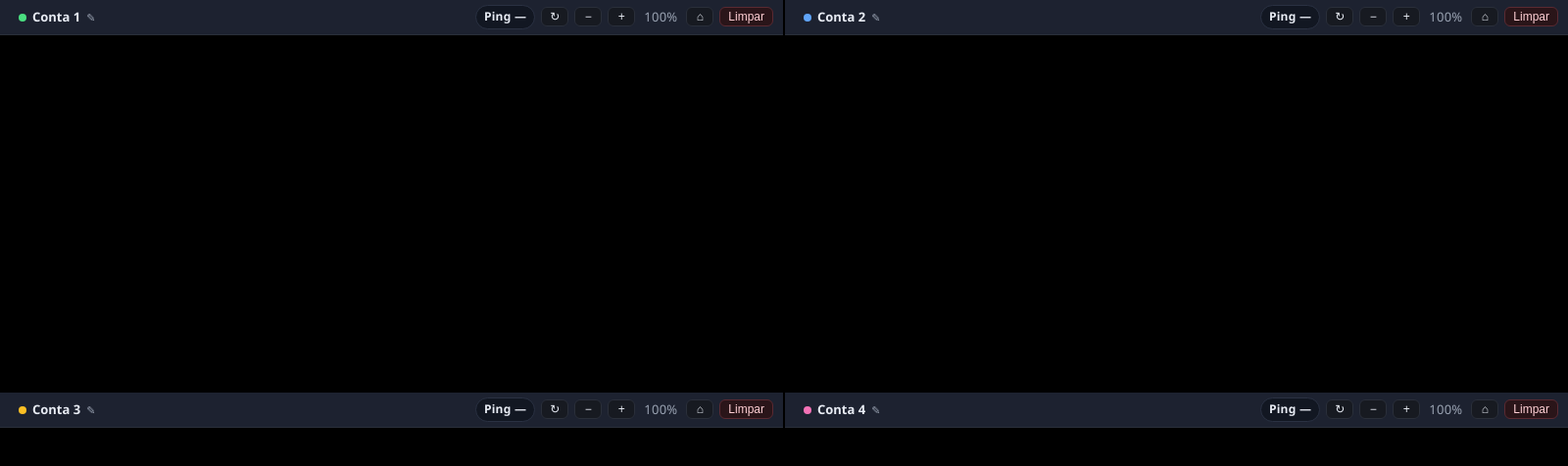
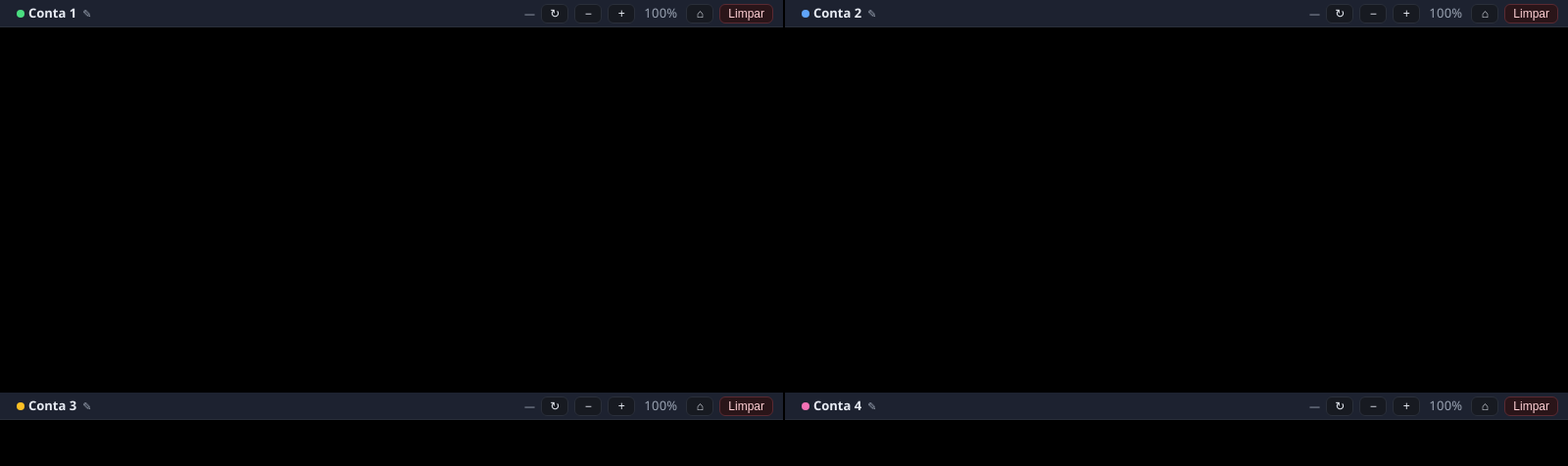
Before and after one commit to cirobrandao/huntera-quad, an Electron app: page renderer/index.html in a window 1600 px wide. Shown: the whole page at 98% size. Drawn offline with Linux system fonts and the light colour scheme; no server answers.

Commit message:
Deixar o ping como texto simples e voltar a barra compacta.

```diff
--- a/main.js
+++ b/main.js
@@ -7,7 +7,7 @@ const HOME_URL = 'https://huntera.com.br';
 const GAME_HOST = 'huntera.com.br';
 const GAME_PORT = 443;
 const ACCOUNT_COUNT = 4;
-const LABEL_HEIGHT = 36;
+const LABEL_HEIGHT = 28;
 const GAP = 2;
 const ZOOM_STEP = 0.1;
 const ZOOM_MIN = 0.5;
--- a/package.json
+++ b/package.json
@@ -1,6 +1,6 @@
 {
   "name": "huntera-quad",
-  "version": "1.3.0",
+  "version": "1.3.1",
   "description": "Navegador 2x2 com sessões isoladas para huntera.com.br",
   "main": "main.js",
   "author": "Ciro Brandão",
--- a/renderer/app.js
+++ b/renderer/app.js
@@ -24,7 +24,7 @@ function setStats(list) {
     const ping = formatMs(stat && stat.pingMs);
     const avg = formatMs(stat && stat.avgMs);
     const load = formatMs(stat && stat.loadMs);
-    el.textContent = `Ping ${ping}`;
+    el.textContent = ping === '—' ? '—' : ping;
     el.classList.remove('good', 'ok', 'bad');
     if (typeof stat?.pingMs === 'number') {
       el.classList.add(stat.pingMs < 80 ? 'good' : stat.pingMs < 160 ? 'ok' : 'bad');
--- a/renderer/index.html
+++ b/renderer/index.html
@@ -15,7 +15,7 @@
         <button type="button" class="account-name" data-name-for="0" title="Clique para renomear esta janela">Conta 1</button>
         <input class="account-name-input" data-name-input="0" maxlength="32" hidden />
         <div class="cell-actions">
-          <span class="latency" data-latency-for="0" title="Ping até o servidor do jogo">Ping —</span>
+          <span class="latency" data-latency-for="0" title="Ping até o servidor do jogo">—</span>
           <button type="button" data-account="0" data-action="reload" title="Recarregar">↻</button>
           <button type="button" data-account="0" data-action="zoom-out" title="Diminuir zoom">−</button>
           <button type="button" data-account="0" data-action="zoom-in" title="Aumentar zoom">+</button>
@@ -30,7 +30,7 @@
         <button type="button" class="account-name" data-name-for="1" title="Clique para renomear esta janela">Conta 2</button>
         <input class="account-name-input" data-name-input="1" maxlength="32" hidden />
         <div class="cell-actions">
-          <span class="latency" data-latency-for="1" title="Ping até o servidor do jogo">Ping —</span>
+          <span class="latency" data-latency-for="1" title="Ping até o servidor do jogo">—</span>
           <button type="button" data-account="1" data-action="reload" title="Recarregar">↻</button>
           <button type="button" data-account="1" data-action="zoom-out" title="Diminuir zoom">−</button>
           <button type="button" data-account="1" data-action="zoom-in" title="Aumentar zoom">+</button>
@@ -45,7 +45,7 @@
         <button type="button" class="account-name" data-name-for="2" title="Clique para renomear esta janela">Conta 3</button>
         <input class="account-name-input" data-name-input="2" maxlength="32" hidden />
         <div class="cell-actions">
-          <span class="latency" data-latency-for="2" title="Ping até o servidor do jogo">Ping —</span>
+          <span class="latency" data-latency-for="2" title="Ping até o servidor do jogo">—</span>
           <button type="button" data-account="2" data-action="reload" title="Recarregar">↻</button>
           <button type="button" data-account="2" data-action="zoom-out" title="Diminuir zoom">−</button>
           <button type="button" data-account="2" data-action="zoom-in" title="Aumentar zoom">+</button>
@@ -60,7 +60,7 @@
         <button type="button" class="account-name" data-name-for="3" title="Clique para renomear esta janela">Conta 4</button>
         <input class="account-name-input" data-name-input="3" maxlength="32" hidden />
         <div class="cell-actions">
-          <span class="latency" data-latency-for="3" title="Ping até o servidor do jogo">Ping —</span>
+          <span class="latency" data-latency-for="3" title="Ping até o servidor do jogo">—</span>
           <button type="button" data-account="3" data-action="reload" title="Recarregar">↻</button>
           <button type="button" data-account="3" data-action="zoom-out" title="Diminuir zoom">−</button>
           <button type="button" data-account="3" data-action="zoom-in" title="Aumentar zoom">+</button>
--- a/renderer/styles.css
+++ b/renderer/styles.css
@@ -63,7 +63,7 @@ button.danger:hover { background: #3a1b21; }
 }
 
 .label {
-  height: 36px;
+  height: 28px;
   display: flex;
   align-items: center;
   justify-content: space-between;
@@ -80,12 +80,12 @@ button.danger:hover { background: #3a1b21; }
 .account-name,
 .account-name-input {
   min-width: 0;
-  max-width: 180px;
+  max-width: 160px;
   overflow: hidden;
   text-overflow: ellipsis;
   white-space: nowrap;
-  border-radius: 6px;
-  padding: 4px 8px 4px 22px;
+  border-radius: 4px;
+  padding: 0 4px 0 18px;
   font: inherit;
   font-weight: 700;
   color: var(--text);
@@ -104,7 +104,7 @@ button.danger:hover { background: #3a1b21; }
 .account-name::before {
   content: "";
   position: absolute;
-  left: 8px;
+  left: 6px;
   top: 50%;
   width: 8px;
   height: 8px;
@@ -139,20 +139,20 @@ button.danger:hover { background: #3a1b21; }
 
 .latency {
   flex: 0 0 auto;
-  color: #e8ecf4;
-  font-weight: 700;
+  color: var(--muted);
+  font-weight: 500;
   font-variant-numeric: tabular-nums;
-  font-size: 12px;
+  font-size: 11px;
   white-space: nowrap;
-  padding: 3px 8px;
-  border-radius: 999px;
-  background: #121722;
-  border: 1px solid #2a3142;
+  padding: 0;
+  border: 0;
+  background: none;
+  border-radius: 0;
 }
 
-.latency.good { color: #4ade80; border-color: #245c3a; }
-.latency.ok { color: #fbbf24; border-color: #5c4a1e; }
-.latency.bad { color: #f87171; border-color: #5c2424; }
+.latency.good { color: #4ade80; }
+.latency.ok { color: #fbbf24; }
+.latency.bad { color: #f87171; }
 
 .cell-actions button {
   padding: 2px 8px;
```
